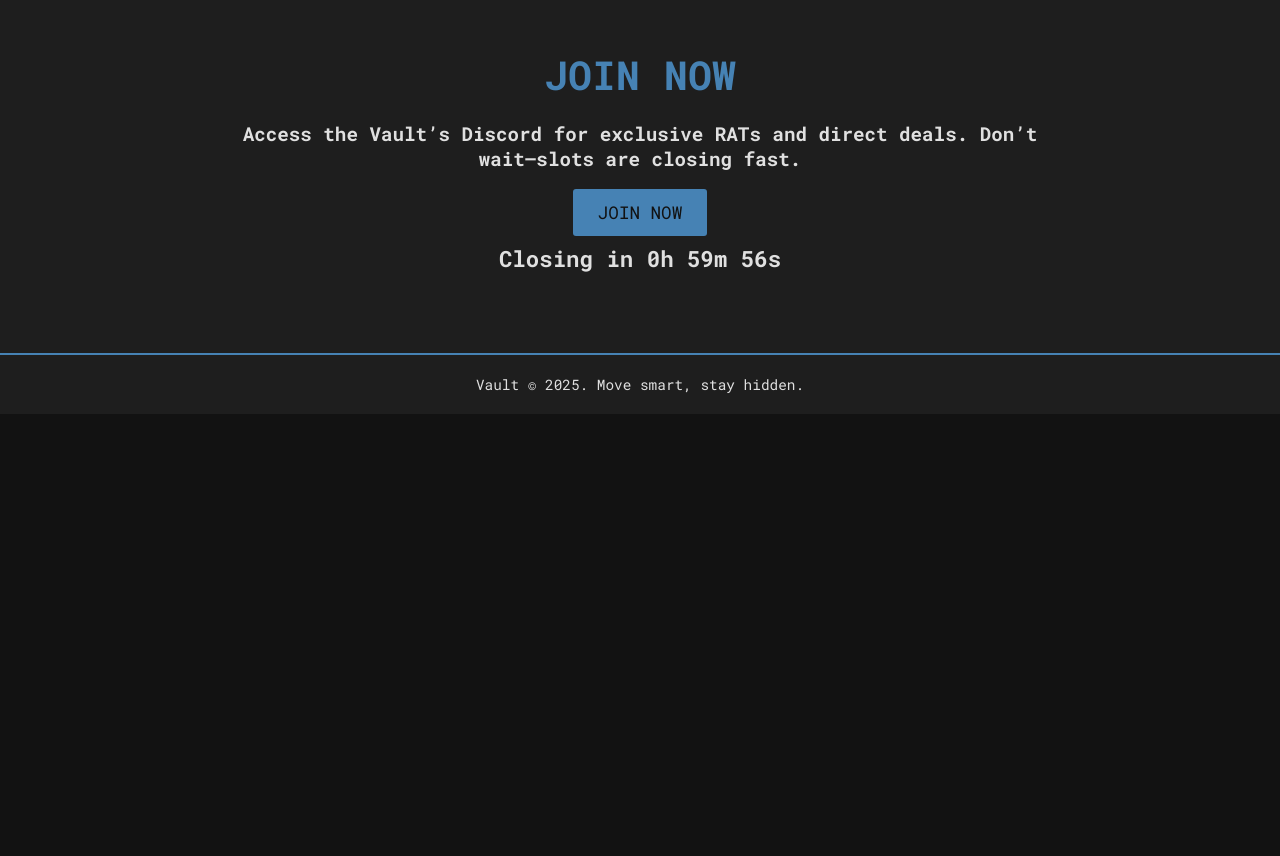
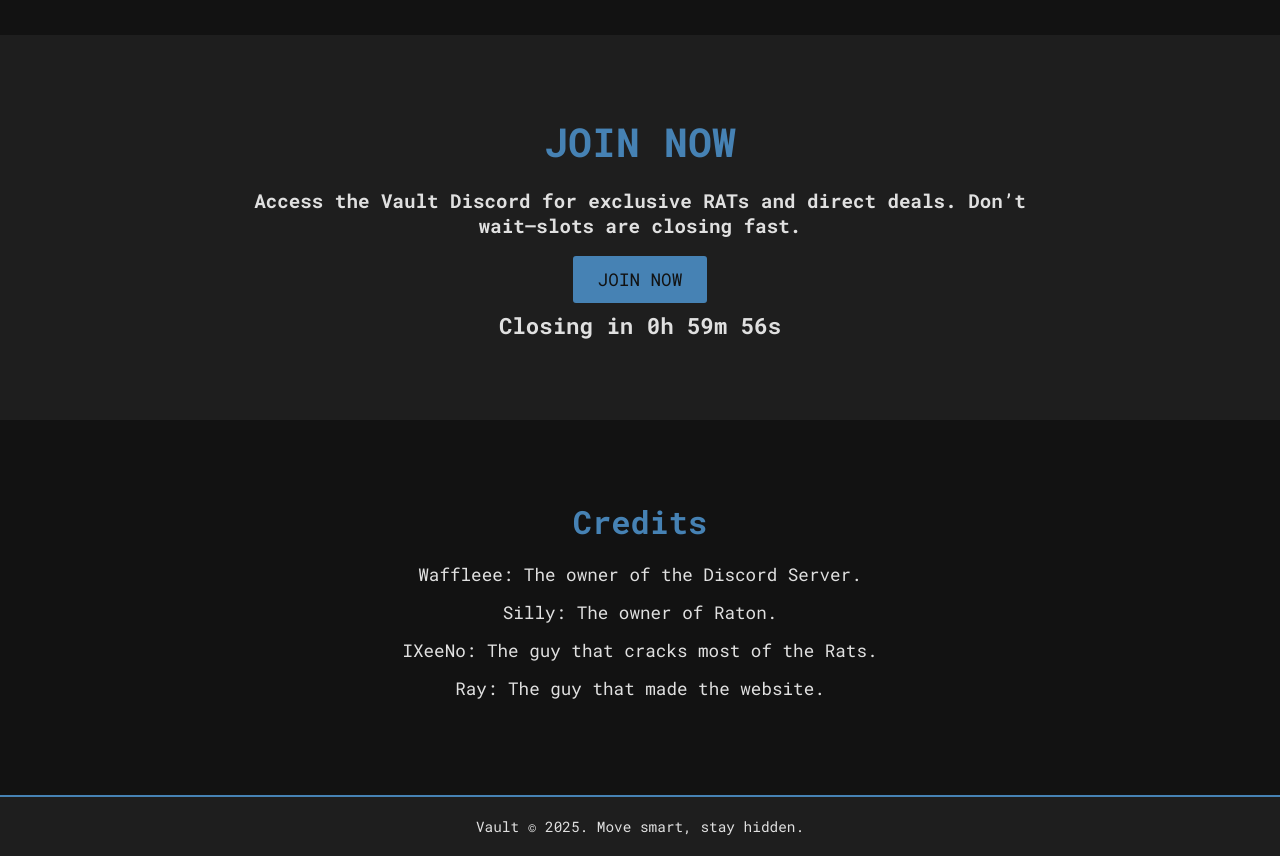
Before and after one commit to GasMashingRat/Vault, a plain HTML site: page index.html in a window 1280 px wide. Shown: the part 1580-2436 px from the top of the page. Before the commit the page ends 1994 px from the top, so only its background shows below. Drawn offline with Linux system fonts and the light colour scheme.

Commit message:
Update index.html

```diff
--- a/index.html
+++ b/index.html
@@ -3,7 +3,7 @@
 <head>
   <meta charset="UTF-8">
   <meta name="viewport" content="width=device-width, initial-scale=1.0">
-  <meta name="description" content="Join our Discord for the premier RATs marketplace. Access elite tools like Raton, Pulsar, and Wiz RAT.">
+  <meta name="description" content="Join our Discord for the premier RATs marketplace. Access elite tools like Raton, Pulsar, and Wiz RAT, with over 30 RATs available.">
   <meta name="keywords" content="RATs marketplace, remote access tools, Raton, Pulsar, Wiz RAT, Discord hacking community">
   <title>Vault - Elite RATs Marketplace</title>
   <link href="https://fonts.googleapis.com/css2?family=Roboto+Mono:wght@400;700&display=swap" rel="stylesheet">
@@ -107,6 +107,7 @@
       font-size: 1.1em;
       max-width: 800px;
       margin: 0 auto;
+      line-height: 1.6;
     }
 
     .marketplace {
@@ -184,6 +185,24 @@
       font-weight: bold;
     }
 
+    .credits {
+      padding: 80px 20px;
+      text-align: center;
+      background: #121212;
+    }
+
+    .credits h2 {
+      font-size: 2em;
+      color: #4682b4;
+      margin-bottom: 20px;
+    }
+
+    .credits p {
+      font-size: 1.1em;
+      max-width: 800px;
+      margin: 0 auto 15px;
+    }
+
     footer {
       background: #1e1e1e;
       padding: 20px;
@@ -236,6 +255,7 @@
       <a href="#about">About</a>
       <a href="#marketplace">Marketplace</a>
       <a href="#join">Join</a>
+      <a href="#credits">Credits</a>
     </nav>
   </header>
 
@@ -246,8 +266,8 @@
   </section>
 
   <section id="about" class="about">
-    <h2>The Hub</h2>
-    <p>Vault’s Discord is where operators connect. Trade tools, share intel, and get access to the best RATs in the game. Straight deals, no bullshit.</p>
+    <h2>About</h2>
+    <p>Vault is the go-to network for operators running RATs. Our Discord links you to a tight-knit crew—dealers, coders, and pros trading top-tier tools like Raton, Pulsar, and Wiz RAT. Over 30 RATs available for download, built for results, not exposure. Join to get in on the action.</p>
   </section>
 
   <section id="marketplace" class="marketplace">
@@ -274,9 +294,17 @@
 
   <section id="join" class="join">
     <h2>JOIN NOW</h2>
-    <p>Access the Vault’s Discord for exclusive RATs and direct deals. Don’t wait—slots are closing fast.</p>
+    <p>Access the Vault Discord for exclusive RATs and direct deals. Don’t wait—slots are closing fast.</p>
     <a href="https://discord.gg/SNqsSCq844" class="btn" target="_blank">Join Now</a>
     <div class="timer" id="timer">Time’s running out...</div>
+  </section>
+
+  <section id="credits" class="credits">
+    <h2>Credits</h2>
+    <p>Waffleee: The owner of the Discord Server.</p>
+    <p>Silly: The owner of Raton.</p>
+    <p>IXeeNo: The guy that cracks most of the Rats.</p>
+    <p>Ray: The guy that made the website.</p>
   </section>
 
   <footer>
@@ -284,7 +312,6 @@
   </footer>
 
   <script>
-    // Countdown Timer
     function startTimer() {
       let timeLeft = 3600; // 1 hour in seconds
       const timerDisplay = document.getElementById('timer');
@@ -302,12 +329,10 @@
       }, 1000);
     }
 
-    // Pop-up after 10 seconds
     setTimeout(() => {
       alert('Join Vault’s Discord now to lock in your RATs access.');
     }, 10000);
 
-    // Start timer on load
     window.onload = startTimer;
   </script>
 </body>
```
